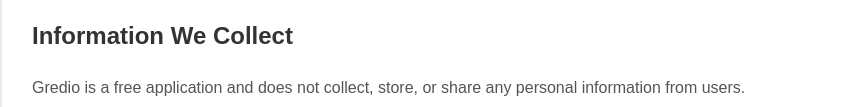
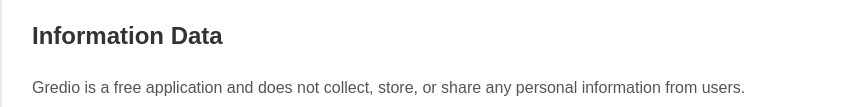
Before and after one commit to romulojjunior/romulojjunior.github.io, a plain HTML site: page shared-googleplay/gredio.html in a window 1280 px wide. Shown: the part 322-429 px from the top of the page, without its empty margins (208-1066 px from the left). Drawn offline with Linux system fonts and the light colour scheme.

```diff
--- a/shared-googleplay/gredio.html
+++ b/shared-googleplay/gredio.html
@@ -51,7 +51,7 @@
         <p>Welcome to Gredio. Your privacy is important to us. This Privacy Policy explains how we handle
             your information when you use our application.</p>
 
-        <h2>Information We Collect</h2>
+        <h2>Information Data</h2>
         <p>Gredio is a free application and does not collect, store, or share any personal information from users.</p>
         <p>We do not require registration, and we do not track, save, or process user data.</p>
 
```
